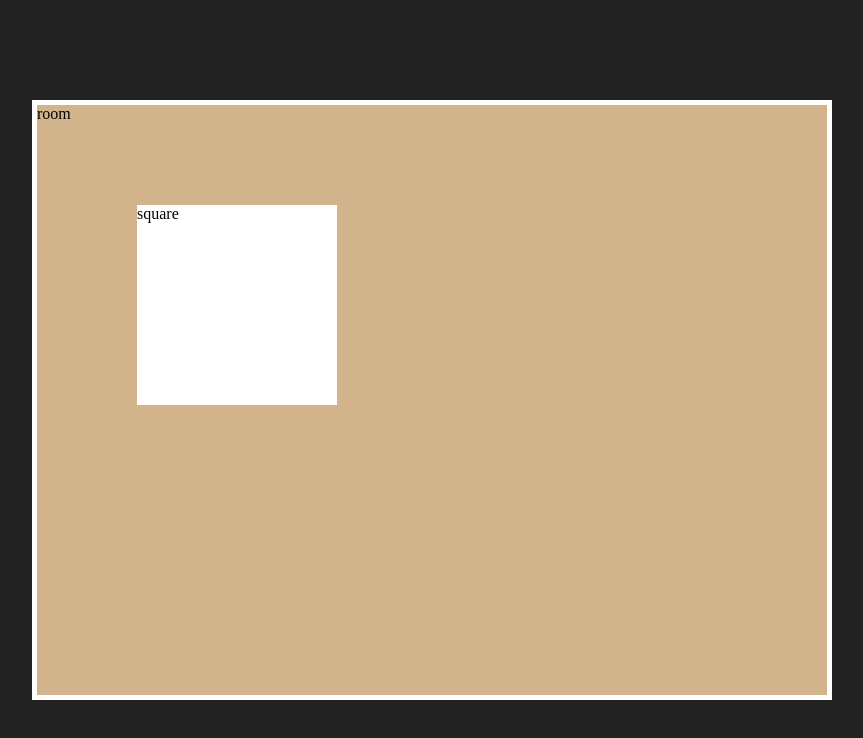
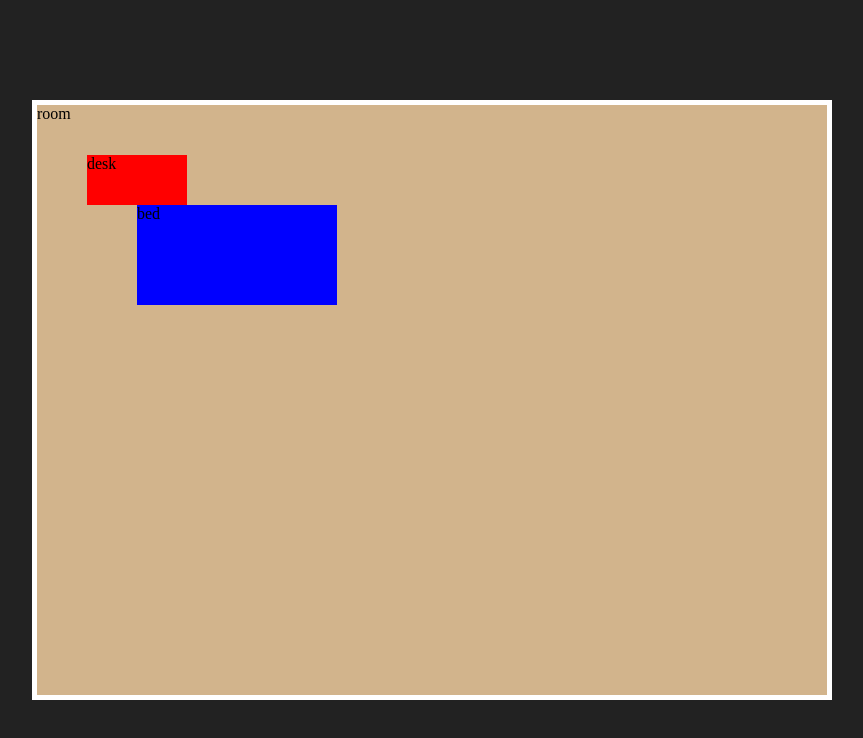
Before and after one commit to GoodGuyFate/bedroom-cleanup-game, a React (Vite) app: page / in a window 1280 px wide. Shown: the top 738 px of the page, without its empty margins (208-1071 px from the left). Built offline with nearby package versions, Linux system fonts and the light colour scheme.

Commit message:
Render furniture items from state array

```diff
--- a/src/components/room.css
+++ b/src/components/room.css
@@ -8,9 +8,9 @@
 
 .square {
   position: absolute;
-  width: 200px;
-  height: 200px;
-  background-color: white;
+  /* width: 200px; */
+  /* height: 200px; */
+  /* background-color: white; */
   user-select: none;
   touch-action: none;
 }
--- a/src/components/room.jsx
+++ b/src/components/room.jsx
@@ -1,8 +1,29 @@
 import "./room.css";
 import { useState, useRef } from "react";
 
+const furniture = [
+  {
+    id: 1,
+    name: "bed",
+    width: 200,
+    height: 100,
+    color: "blue",
+    curPos: { x: 100, y: 100 },
+    targetPos: { x: 300, y: 300 },
+  },
+  {
+    id: 2,
+    name: "desk",
+    width: 100,
+    height: 50,
+    color: "red",
+    curPos: { x: 50, y: 50 },
+    targetPos: { x: 150, y: 150 },
+  },
+];
+
 export default function Room() {
-  const [pos, setPos] = useState({ x: 100, y: 100 });
+  const [items, setItems] = useState(furniture);
   const offsets = useRef({ x: 0, y: 0 });
   const dragInProgress = useRef(false);
   const roomRef = useRef(null);
@@ -44,10 +65,10 @@ export default function Room() {
     const newY =
       e.clientY - roomRect.top - roomRef.current.clientTop - offsets.current.y;
 
-    const maxX = roomRef.current.clientWidth - e.currentTarget.offsetWidth
-    const maxY = roomRef.current.clientHeight - e.currentTarget.offsetHeight
-    const clampedX = Math.min(Math.max(newX, 0), maxX)
-    const clampedY = Math.min(Math.max(newY, 0), maxY)
+    const maxX = roomRef.current.clientWidth - e.currentTarget.offsetWidth;
+    const maxY = roomRef.current.clientHeight - e.currentTarget.offsetHeight;
+    const clampedX = Math.min(Math.max(newX, 0), maxX);
+    const clampedY = Math.min(Math.max(newY, 0), maxY);
 
     setPos({
       x: clampedX,
@@ -58,16 +79,21 @@ export default function Room() {
   return (
     <div className="room" ref={roomRef}>
       room{" "}
-      <div
-        className="square"
-        style={{ left: pos.x, top: pos.y }}
-        onPointerDown={handlePointerDown}
-        onPointerUp={handlePointerUp}
-        onPointerMove={handlePointerMove}
-        onPointerCancel={handlePointerUp}
-      >
-        square
-      </div>
+      {items.map((item) => (
+        <div
+          key={item.id}
+          className="square"
+          style={{
+            left: item.curPos.x,
+            top: item.curPos.y,
+            width: item.width,
+            height: item.height,
+            backgroundColor: item.color,
+          }}
+        >
+          {item.name}
+        </div>
+      ))}
     </div>
   );
 }
```
